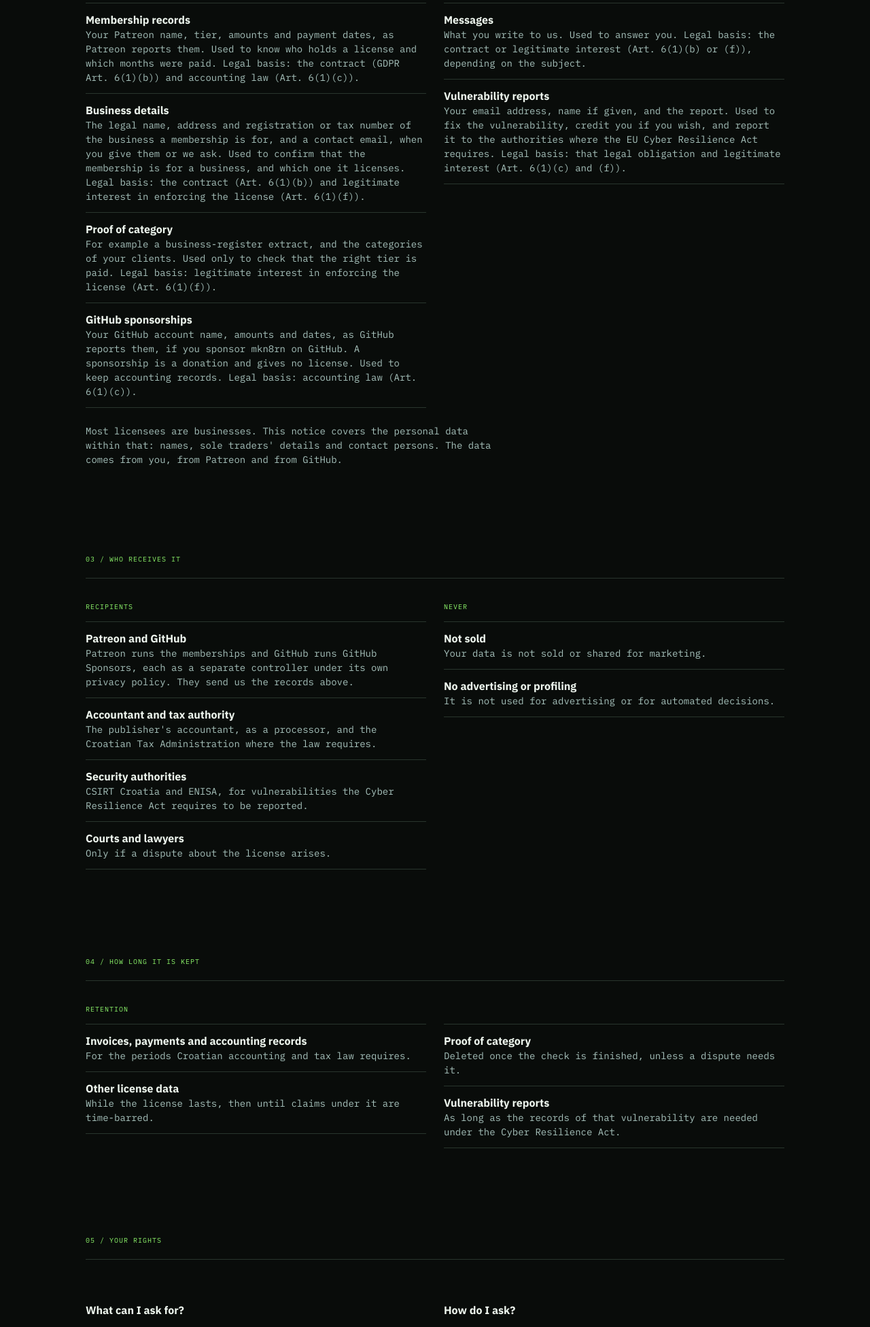
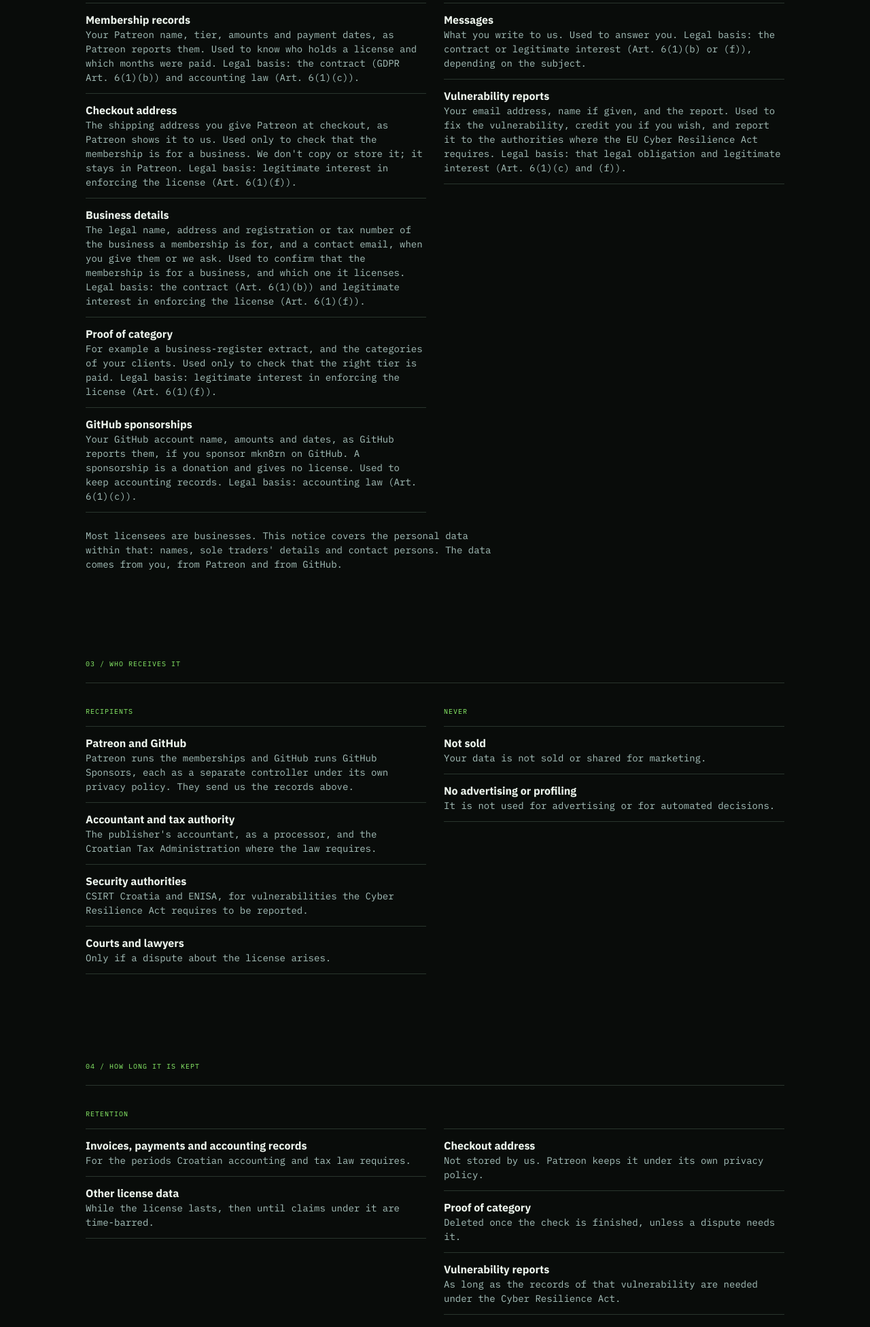
Before and after one commit to Supprocom/supprocom.github.io, a plain HTML site: page privacy/index.html in a window 1280 px wide. Shown: the part 900-2852 px from the top of the page at 68% size. Drawn offline with Linux system fonts and the light colour scheme.

Commit message:
Privacy notice: checkout address

```diff
--- a/privacy/index.html
+++ b/privacy/index.html
@@ -12,6 +12,7 @@
 
 <section class="section wrap" id=data aria-labelledby=data-title><div class=bar><h2 class=label id=data-title>02 / what data, and why</h2></div><div class=scope><div><h3>Membership and license</h3><ul>
 <li><strong>Membership records</strong>Your Patreon name, tier, amounts and payment dates, as Patreon reports them. Used to know who holds a license and which months were paid. Legal basis: the contract (GDPR Art. 6(1)(b)) and accounting law (Art. 6(1)(c)).</li>
+<li><strong>Checkout address</strong>The shipping address you give Patreon at checkout, as Patreon shows it to us. Used only to check that the membership is for a business. We don't copy or store it; it stays in Patreon. Legal basis: legitimate interest in enforcing the license (Art. 6(1)(f)).</li>
 <li><strong>Business details</strong>The legal name, address and registration or tax number of the business a membership is for, and a contact email, when you give them or we ask. Used to confirm that the membership is for a business, and which one it licenses. Legal basis: the contract (Art. 6(1)(b)) and legitimate interest in enforcing the license (Art. 6(1)(f)).</li>
 <li><strong>Proof of category</strong>For example a business-register extract, and the categories of your clients. Used only to check that the right tier is paid. Legal basis: legitimate interest in enforcing the license (Art. 6(1)(f)).</li>
 <li><strong>GitHub sponsorships</strong>Your GitHub account name, amounts and dates, as GitHub reports them, if you sponsor mkn8rn on GitHub. A sponsorship is a donation and gives no license. Used to keep accounting records. Legal basis: accounting law (Art. 6(1)(c)).</li>
@@ -34,6 +35,7 @@
 <li><strong>Invoices, payments and accounting records</strong>For the periods Croatian accounting and tax law requires.</li>
 <li><strong>Other license data</strong>While the license lasts, then until claims under it are time-barred.</li>
 </ul></div><div><h3>&nbsp;</h3><ul>
+<li><strong>Checkout address</strong>Not stored by us. Patreon keeps it under its own privacy policy.</li>
 <li><strong>Proof of category</strong>Deleted once the check is finished, unless a dispute needs it.</li>
 <li><strong>Vulnerability reports</strong>As long as the records of that vulnerability are needed under the Cyber Resilience Act.</li>
 </ul></div></div></section>
```
